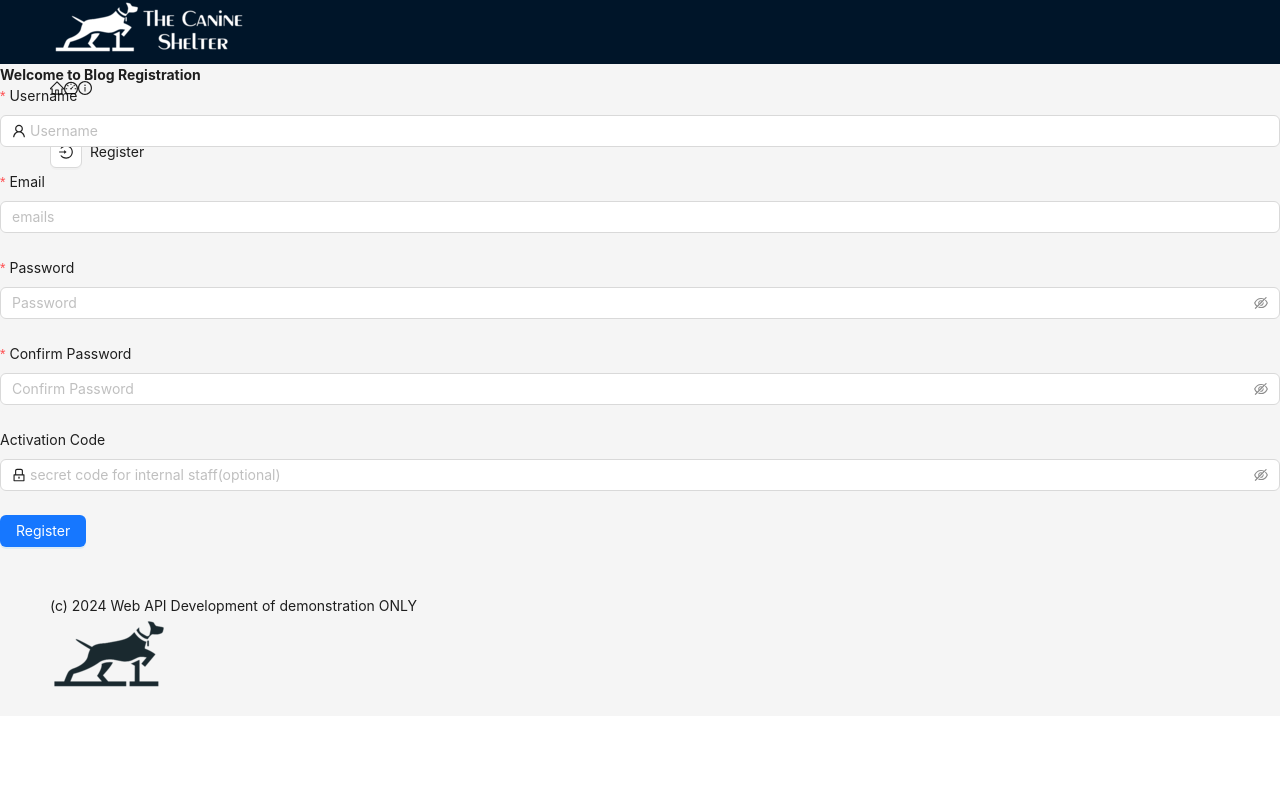
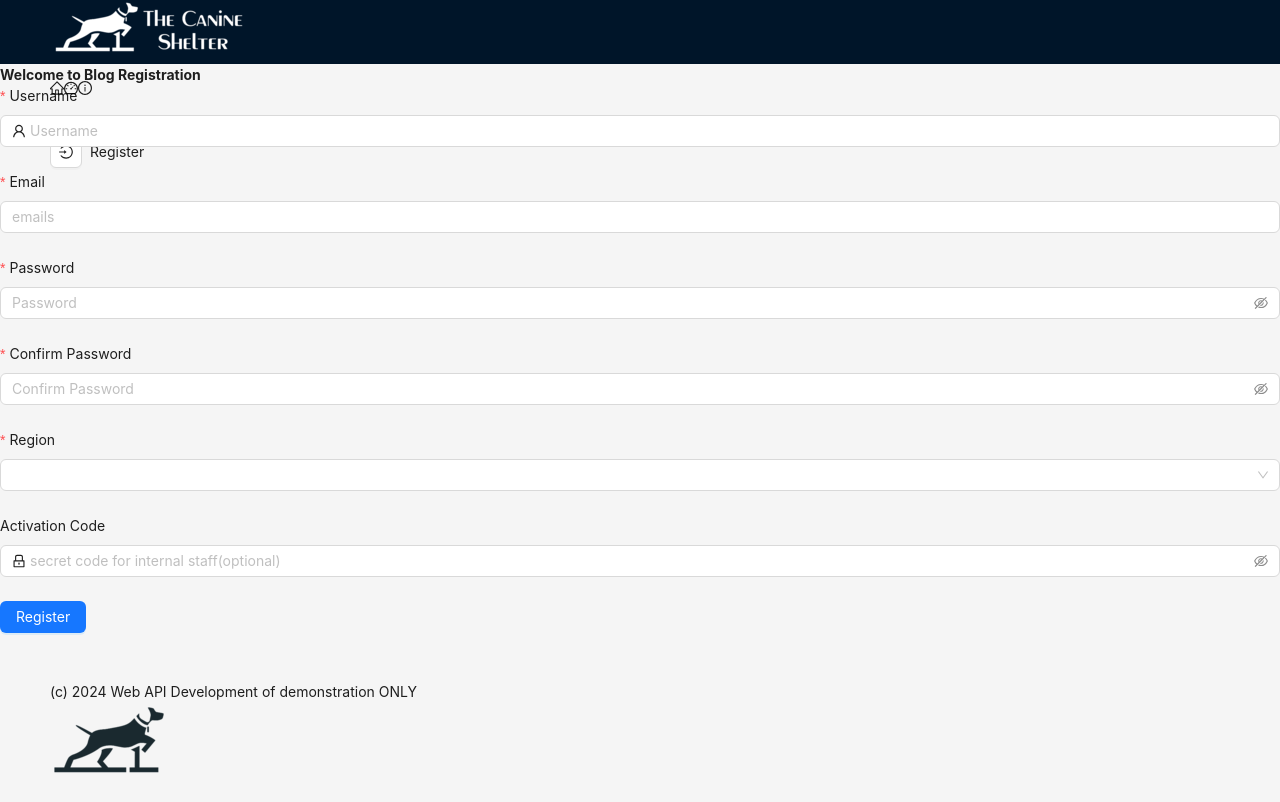
Before and after one commit to hingfm/ChungHoHing_WebAPI_Frontend, a React (Vite) app: page /register in a window 1280 px wide. Built offline with nearby package versions, Linux system fonts and the light colour scheme; no server answers.

Commit message:
Add region selection on user register

```diff
--- a/src/components/Register.tsx
+++ b/src/components/Register.tsx
@@ -2,9 +2,11 @@ import "antd/dist/reset.css";
 import React, { useState } from "react";
 import { NavigateFunction, useNavigate } from "react-router-dom";
 import UserT from "../types/user.type";
-import { Form, Input, Button } from "antd";
+import { Form, Input, Button, Select } from "antd";
 import { register } from "../services/auth.service";
 import { UserOutlined, LockOutlined } from "@ant-design/icons";
+import axios from "axios";
+import { api } from "./common/http-common";
 
 const Register: React.FC = () => {
   let navigate: NavigateFunction = useNavigate();
@@ -14,12 +16,18 @@ const Register: React.FC = () => {
     password: "",
     role: "user",
     actiCode: "",
+    region: ""
   };
+  const [regions, setRegions] = useState([]);
+  React.useEffect(() => {
+    axios.get(`${api.uri}/regions`).then((resp) => {
+      setRegions(resp.data)
+    });
+  }, []);
+  const handleRegister = (values: UserT) => {
+    const { username, email, password, actiCode, region } = values;
 
-  const handleRegister = (values: UserT) => {
-    const { username, email, password, actiCode } = values;
-
-    register(username, email, password, actiCode)
+    register(username, email, password, actiCode, region)
       .then((response) => {
         window.alert(
           `Welcome ${username} pls login to access your account profile`
@@ -116,6 +124,20 @@ const Register: React.FC = () => {
         >
           <Input.Password placeholder="Confirm Password" />
         </Form.Item>
+        <Form.Item required name="region" label="Region" rules={[
+          {
+            required: true,
+            message: "Please select your region"
+          },
+        ]}>
+          <Select options={
+            regions.map((r: any) => {
+              return {
+                value: r.region
+              }
+            })
+          } />
+        </Form.Item>
         <Form.Item name="actiCode" label="Activation Code">
           <Input.Password
             prefix={<LockOutlined className="site-form-item-icon" />}
--- a/src/services/auth.service.ts
+++ b/src/services/auth.service.ts
@@ -2,13 +2,14 @@ import axios from "axios";
 import { api } from '../components/common/http-common';
 import { Buffer } from 'buffer';
 
-export const register = async (username: string, email: string, password: string, actiCode:string) => {
+export const register = async (username: string, email: string, password: string, actiCode:string, region:string) => {
   return await axios
     .post(api.uri + "/users", {
     username,
     email,
     password,
     actiCode,
+    region
   })
 };
 
--- a/src/types/user.type.ts
+++ b/src/types/user.type.ts
@@ -5,4 +5,5 @@ export default interface UserT {
   password: string,
   role: string,
   actiCode:string
+  region: string
 }
```
